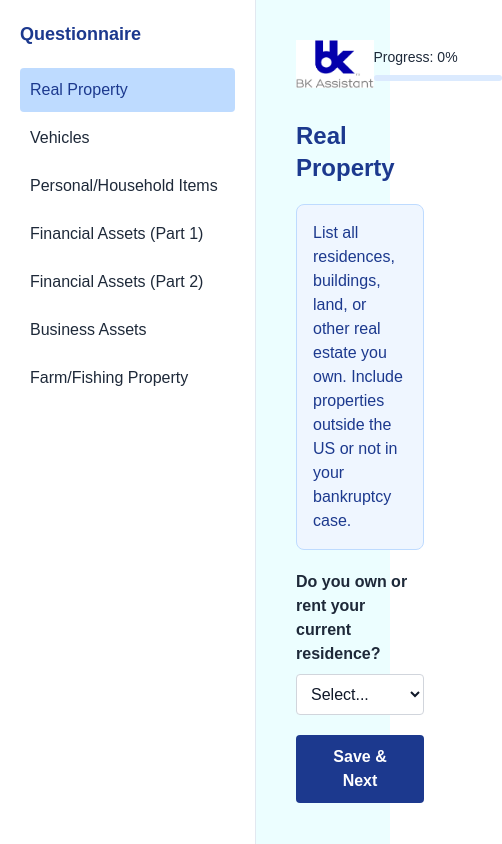
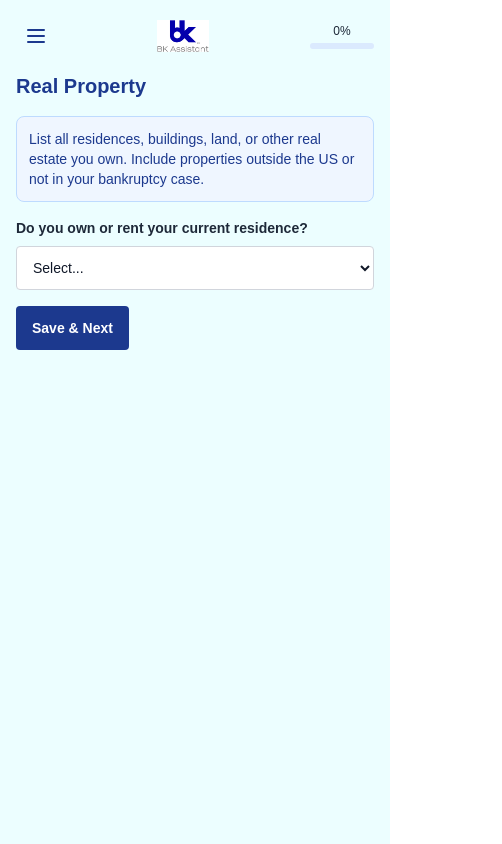
Before and after one commit to Cyberworld-builders/bk_prototype, a Next.js app: page /property-questionnaire in a window 390 px wide. Shown: the whole page, 502 px wide, since content can reach past the window. Built offline with nearby package versions, Linux system fonts and the light colour scheme.

Commit message:
more mobile responsiveness

```diff
--- a/src/app/property-questionnaire/page.tsx
+++ b/src/app/property-questionnaire/page.tsx
@@ -36,6 +36,7 @@ export default function PropertyQuestionnaire() {
   const [showFinancial2Form, setShowFinancial2Form] = useState(false)
   const [showBusinessForm, setShowBusinessForm] = useState(false)
   const [showFarmForm, setShowFarmForm] = useState(false)
+  const [mobileMenuOpen, setMobileMenuOpen] = useState(false)
 
   const overallProgress = Math.round((steps.filter(s => s.completed).length / steps.length) * 100)
 
@@ -62,7 +63,9 @@ export default function PropertyQuestionnaire() {
   }
 
   const StepNavigation = () => (
-    <div className="w-64 bg-white p-5 border-r border-slate-200 h-screen fixed">
+    <>
+      {/* Desktop Sidebar */}
+      <div className="hidden md:block w-64 bg-white p-5 border-r border-slate-200 h-screen fixed">
         <h2 className="text-lg font-bold text-blue-900 mb-5">Questionnaire</h2>
         <ul className="space-y-1">
           {steps.map((step) => (
@@ -86,21 +89,77 @@ export default function PropertyQuestionnaire() {
           ))}
         </ul>
       </div>
+
+      {/* Mobile Menu Overlay */}
+      {mobileMenuOpen && (
+        <div className="md:hidden fixed inset-0 z-50 bg-black bg-opacity-50" onClick={() => setMobileMenuOpen(false)}>
+          <div className="bg-white w-80 max-w-[90vw] h-full p-5 shadow-lg" onClick={e => e.stopPropagation()}>
+            <div className="flex items-center justify-between mb-5">
+              <h2 className="text-lg font-bold text-blue-900">Questionnaire</h2>
+              <button
+                onClick={() => setMobileMenuOpen(false)}
+                className="text-gray-500 hover:text-gray-700 text-2xl"
+              >
+                ×
+              </button>
+            </div>
+            <ul className="space-y-2">
+              {steps.map((step) => (
+                <li
+                  key={step.id}
+                  onClick={() => {
+                    navigateToStep(step.id)
+                    setMobileMenuOpen(false)
+                  }}
+                  className={`
+                    p-3 cursor-pointer rounded transition-colors font-medium
+                    ${currentStep === step.id
+                      ? 'bg-blue-200 font-bold text-blue-900'
+                      : 'hover:bg-blue-50 text-gray-800'
+                    }
+                    ${step.completed ? 'text-green-700 font-semibold' : ''}
+                  `}
+                >
+                  <div className="flex items-center justify-between">
+                    <span className="font-medium">{step.name}</span>
+                    {step.completed && <span className="text-green-600 font-bold">✓</span>}
+                  </div>
+                </li>
+              ))}
+            </ul>
+          </div>
+        </div>
+      )}
+    </>
   )
 
   const Header = () => (
-    <div className="flex items-center justify-between mb-8">
+    <div className="flex items-center justify-between mb-4 md:mb-8">
+      {/* Mobile Menu Button */}
+      <button
+        onClick={() => setMobileMenuOpen(true)}
+        className="md:hidden p-2 text-blue-900 hover:bg-blue-50 rounded"
+      >
+        <svg className="w-6 h-6" fill="none" stroke="currentColor" viewBox="0 0 24 24">
+          <path strokeLinecap="round" strokeLinejoin="round" strokeWidth={2} d="M4 6h16M4 12h16M4 18h16" />
+        </svg>
+      </button>
+
+      {/* Logo - responsive sizing */}
       <Image
         src="/bk_logo.png"
         alt="BK Assistant Logo"
         width={150}
         height={60}
         priority
-        className="h-12 w-auto"
+        className="h-8 md:h-12 w-auto"
       />
-      <div className="text-sm text-gray-800 font-medium">
-        Progress: {overallProgress}%
-        <div className="w-32 h-1.5 bg-blue-100 rounded-full mt-2 overflow-hidden">
+
+      {/* Progress - responsive layout */}
+      <div className="text-xs md:text-sm text-gray-800 font-medium">
+        <div className="hidden sm:block">Progress: {overallProgress}%</div>
+        <div className="sm:hidden text-center">{overallProgress}%</div>
+        <div className="w-16 md:w-32 h-1.5 bg-blue-100 rounded-full mt-1 md:mt-2 overflow-hidden">
           <div
             className="h-full bg-blue-900 transition-all duration-300"
             style={{ width: `${overallProgress}%` }}
@@ -111,21 +170,21 @@ export default function PropertyQuestionnaire() {
   )
 
   const PropertyCard = ({ children, className = '' }: { children: React.ReactNode, className?: string }) => (
-    <div className={`bg-white border border-gray-200 rounded-lg p-4 mb-4 font-medium ${className}`}>
+    <div className={`bg-white border border-gray-200 rounded-lg p-3 md:p-4 mb-3 md:mb-4 font-medium ${className}`}>
       {children}
     </div>
   )
 
   const FormGroup = ({ label, children }: { label: string, children: React.ReactNode }) => (
-    <div className="mb-5">
-      <label className="block mb-2 font-semibold text-gray-800">{label}</label>
+    <div className="mb-4 md:mb-5">
+      <label className="block mb-2 font-semibold text-gray-800 text-sm md:text-base">{label}</label>
       {children}
     </div>
   )
 
   const Select = ({ children, onChange, ...props }: any) => (
     <select
-      className="w-full p-2.5 border border-gray-300 rounded bg-white focus:ring-2 focus:ring-blue-500 focus:border-transparent text-gray-900 font-medium [&>option]:text-gray-900 [&>option]:font-medium [&>option:first-child]:text-gray-500"
+      className="w-full p-3 md:p-2.5 border border-gray-300 rounded bg-white focus:ring-2 focus:ring-blue-500 focus:border-transparent text-gray-900 font-medium text-sm md:text-base min-h-[44px] [&>option]:text-gray-900 [&>option]:font-medium [&>option:first-child]:text-gray-500"
       onChange={onChange}
       {...props}
     >
@@ -135,7 +194,7 @@ export default function PropertyQuestionnaire() {
 
   const Input = ({ className, ...props }: any) => (
     <input
-      className={`w-full p-2.5 border border-gray-300 rounded bg-white focus:ring-2 focus:ring-blue-500 focus:border-transparent text-gray-900 font-medium placeholder:text-gray-500 placeholder:font-normal ${className || ''}`}
+      className={`w-full p-3 md:p-2.5 border border-gray-300 rounded bg-white focus:ring-2 focus:ring-blue-500 focus:border-transparent text-gray-900 font-medium text-sm md:text-base min-h-[44px] placeholder:text-gray-500 placeholder:font-normal ${className || ''}`}
       {...props}
     />
   )
@@ -144,10 +203,11 @@ export default function PropertyQuestionnaire() {
     <button
       onClick={onClick}
       className={`
-        px-5 py-2.5 rounded font-semibold transition-colors
+        px-4 md:px-5 py-3 md:py-2.5 rounded font-semibold transition-colors text-sm md:text-base
+        min-h-[44px] touch-manipulation
         ${variant === 'primary'
-          ? 'bg-blue-900 text-white hover:bg-blue-800'
-          : 'bg-gray-700 text-white hover:bg-gray-800'
+          ? 'bg-blue-900 text-white hover:bg-blue-800 active:bg-blue-800'
+          : 'bg-gray-700 text-white hover:bg-gray-800 active:bg-gray-800'
         }
       `}
       {...props}
@@ -157,7 +217,7 @@ export default function PropertyQuestionnaire() {
   )
 
   const Alert = ({ children }: { children: React.ReactNode }) => (
-    <div className="bg-blue-50 border border-blue-200 text-blue-900 p-4 rounded-lg mb-5 font-medium">
+    <div className="bg-blue-50 border border-blue-200 text-blue-900 p-3 md:p-4 rounded-lg mb-4 md:mb-5 font-medium text-sm md:text-base">
       {children}
     </div>
   )
@@ -167,7 +227,7 @@ export default function PropertyQuestionnaire() {
       case 1:
         return (
           <div>
-            <h1 className="text-2xl font-bold text-blue-900 mb-5">Real Property</h1>
+            <h1 className="text-xl md:text-2xl font-bold text-blue-900 mb-4 md:mb-5">Real Property</h1>
             <Alert>
               List all residences, buildings, land, or other real estate you own. Include properties outside the US or not in your bankruptcy case.
             </Alert>
@@ -208,12 +268,12 @@ export default function PropertyQuestionnaire() {
       case 2:
         return (
           <div>
-            <h1 className="text-2xl font-bold text-blue-900 mb-5">Vehicles</h1>
+            <h1 className="text-xl md:text-2xl font-bold text-blue-900 mb-4 md:mb-5">Vehicles</h1>
             <Alert>
               List all vehicles you own or possess (use for transportation), even if not on title. Include cars, trucks, motorcycles, RVs, etc.
             </Alert>
             <FormGroup label="Do you have any vehicles?">
-              <div className="space-x-3">
+              <div className="space-y-2 md:space-y-0 md:space-x-3 flex flex-col md:flex-row">
                 <Button onClick={() => setShowVehicleForm(true)}>Yes</Button>
                 <Button variant="secondary" onClick={() => alert('No vehicles added.')}>No</Button>
               </div>
@@ -232,7 +292,7 @@ export default function PropertyQuestionnaire() {
                     </Select>
                   </FormGroup>
                   <FormGroup label="VIN Number">
-                    <div className="flex space-x-2">
+                    <div className="flex flex-col md:flex-row space-y-2 md:space-y-0 md:space-x-2">
                       <Input type="text" placeholder="Enter VIN" className="flex-1" />
                       <Button onClick={() => alert('Mock auto import')}>Auto Import</Button>
                     </div>
@@ -258,12 +318,12 @@ export default function PropertyQuestionnaire() {
       case 3:
         return (
           <div>
-            <h1 className="text-2xl font-bold text-blue-900 mb-5">Personal and Household Items</h1>
+            <h1 className="text-xl md:text-2xl font-bold text-blue-900 mb-4 md:mb-5">Personal and Household Items</h1>
             <Alert>
               List all household goods, furnishings, electronics, etc. Be thorough, even for low-value items.
             </Alert>
             <FormGroup label="Do you have household items?">
-              <div className="space-x-3">
+              <div className="space-y-2 md:space-y-0 md:space-x-3 flex flex-col md:flex-row">
                 <Button onClick={() => setShowHouseholdForm(true)}>Yes</Button>
                 <Button variant="secondary" onClick={() => alert('No household items added.')}>No</Button>
               </div>
@@ -301,12 +361,12 @@ export default function PropertyQuestionnaire() {
       case 4:
         return (
           <div>
-            <h1 className="text-2xl font-bold text-blue-900 mb-5">Financial Assets (Part 1)</h1>
+            <h1 className="text-xl md:text-2xl font-bold text-blue-900 mb-4 md:mb-5">Financial Assets (Part 1)</h1>
             <Alert>
               List bank accounts, investments, retirement accounts, etc.
             </Alert>
             <FormGroup label="Do you have financial assets?">
-              <div className="space-x-3">
+              <div className="space-y-2 md:space-y-0 md:space-x-3 flex flex-col md:flex-row">
                 <Button onClick={() => setShowFinancial1Form(true)}>Yes</Button>
                 <Button variant="secondary" onClick={() => alert('No financial assets added.')}>No</Button>
               </div>
@@ -347,12 +407,12 @@ export default function PropertyQuestionnaire() {
       case 5:
         return (
           <div>
-            <h1 className="text-2xl font-bold text-blue-900 mb-5">Financial Assets (Part 2)</h1>
+            <h1 className="text-xl md:text-2xl font-bold text-blue-900 mb-4 md:mb-5">Financial Assets (Part 2)</h1>
             <Alert>
               List insurance policies, tax refunds, legal claims, etc.
             </Alert>
             <FormGroup label="Do you have additional financial assets?">
-              <div className="space-x-3">
+              <div className="space-y-2 md:space-y-0 md:space-x-3 flex flex-col md:flex-row">
                 <Button onClick={() => setShowFinancial2Form(true)}>Yes</Button>
                 <Button variant="secondary" onClick={() => alert('No additional financial assets added.')}>No</Button>
               </div>
@@ -390,12 +450,12 @@ export default function PropertyQuestionnaire() {
       case 6:
         return (
           <div>
-            <h1 className="text-2xl font-bold text-blue-900 mb-5">Business-Related Assets</h1>
+            <h1 className="text-xl md:text-2xl font-bold text-blue-900 mb-4 md:mb-5">Business-Related Assets</h1>
             <Alert>
               List business equipment, inventory, intellectual property, etc.
             </Alert>
             <FormGroup label="Do you have business assets?">
-              <div className="space-x-3">
+              <div className="space-y-2 md:space-y-0 md:space-x-3 flex flex-col md:flex-row">
                 <Button onClick={() => setShowBusinessForm(true)}>Yes</Button>
                 <Button variant="secondary" onClick={() => alert('No business assets added.')}>No</Button>
               </div>
@@ -432,12 +492,12 @@ export default function PropertyQuestionnaire() {
       case 7:
         return (
           <div>
-            <h1 className="text-2xl font-bold text-blue-900 mb-5">Farm and Commercial Fishing Property</h1>
+            <h1 className="text-xl md:text-2xl font-bold text-blue-900 mb-4 md:mb-5">Farm and Commercial Fishing Property</h1>
             <Alert>
               List farm equipment, livestock, crops, fishing boats, licenses, etc.
             </Alert>
             <FormGroup label="Do you have farm or fishing assets?">
-              <div className="space-x-3">
+              <div className="space-y-2 md:space-y-0 md:space-x-3 flex flex-col md:flex-row">
                 <Button onClick={() => setShowFarmForm(true)}>Yes</Button>
                 <Button variant="secondary" onClick={() => alert('No farm/fishing assets added.')}>No</Button>
               </div>
@@ -480,9 +540,9 @@ export default function PropertyQuestionnaire() {
   return (
     <div className="flex min-h-screen bg-cyan-50 font-medium">
       <StepNavigation />
-      <div className="ml-64 p-10 flex-1">
+      <div className="flex-1 md:ml-64 p-4 md:p-10">
         <Header />
-        <div className="max-w-4xl">
+        <div className="max-w-4xl mx-auto">
           {renderStep()}
         </div>
       </div>
```
Lines whose indentation alone changed are shown as unchanged.
